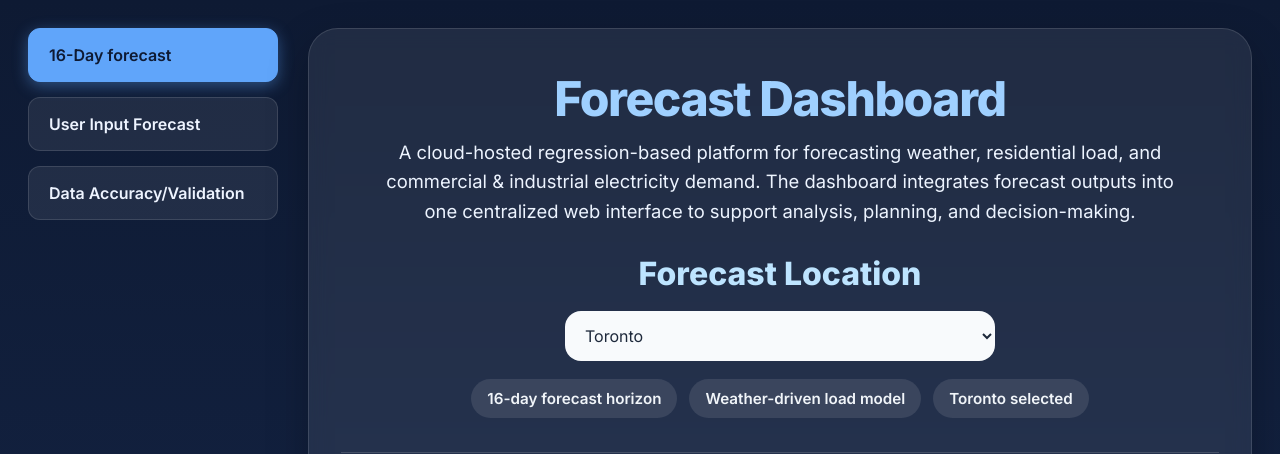
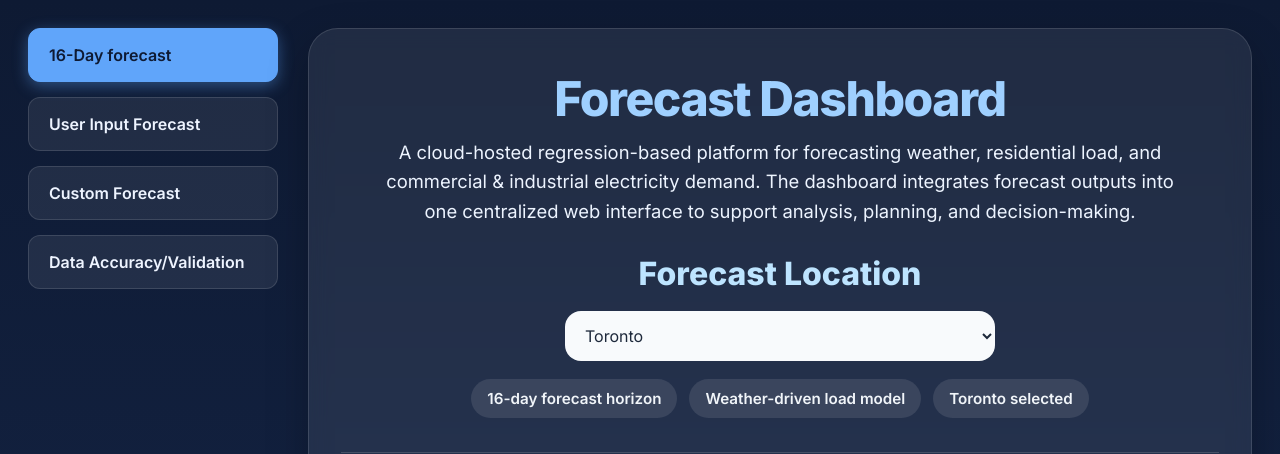
Before and after one commit to Hasnainr17/bv05-forecast, a Flask app: page / in a window 1280 px wide. Shown: the top 454 px of the page. Run offline with Flask 3, Linux system fonts and the light colour scheme; parts of the project's set-up code (start-up, migrations or seed data) failed here and were passed over.

Commit message:
Update index.html

```diff
--- a/templates/index.html
+++ b/templates/index.html
@@ -392,6 +392,7 @@
    {% set forecast_has_error = forecast_message and ('error' in forecast_message|lower or 'failed' in forecast_message|lower) %}
    {% set manual_has_error = manual_message and ('error' in manual_message|lower or 'failed' in manual_message|lower) %}
    {% set upload_has_error = upload_message and ('error' in upload_message|lower or 'failed' in upload_message|lower) %}
+   {% set custom_has_error = custom_message and ('error' in custom_message|lower or 'failed' in custom_message|lower) %}
    {% set validation_has_error = validation_message and ('could not' in validation_message|lower or 'error' in validation_message|lower or 'failed' in validation_message|lower) %}
 
    <div id="loadingOverlay" class="loading-overlay">
@@ -406,6 +407,7 @@
       <div class="sidebar">
          <button class="sidebar-btn active" id="btn-tab-16-day" onclick="switchTab('tab-16-day', this)">16-Day forecast</button>
          <button class="sidebar-btn" id="btn-tab-user-input" onclick="switchTab('tab-user-input', this)">User Input Forecast</button>
+         <button class="sidebar-btn" id="btn-tab-custom-forecast" onclick="switchTab('tab-custom-forecast', this)">Custom Forecast</button>
          <button class="sidebar-btn" id="btn-tab-validation" onclick="switchTab('tab-validation', this)">Data Accuracy/Validation</button>
       </div>
 
@@ -591,8 +593,8 @@
                                  <th>Date</th>
                                  <th>Temperature (°C)</th>
                                  <th>Wind Speed (km/h)</th>
-                                 <th>Residential Load (Wh)</th>
-                                 <th>C&amp;I Load (Wh)</th>
+                                 <th>Residential Load (MWh)</th>
+                                 <th>C&amp;I Load (MWh)</th>
                               </tr>
                            </thead>
                            <tbody>
@@ -671,8 +673,8 @@
             <th>Date</th>
             <th>Temperature (°C)</th>
             <th>Wind Speed (km/h)</th>
-            <th>Residential Load (Wh)</th>
-            <th>C&amp;I Load (Wh)</th>
+            <th>Residential Load (MWh)</th>
+            <th>C&amp;I Load (MWh)</th>
          </tr>
       </thead>
       <tbody>
@@ -694,7 +696,88 @@
                </div>
             </div>
          </div>
+<div id="tab-custom-forecast" class="tab-section">
+   <div class="card" id="custom-forecast-section">
+      <h2>Custom Forecast</h2>
+      <p class="section-text">
+         Upload your own historical dataset to train a custom model, then upload a forecast input file to generate Residential and C&amp;I load forecasts.
+      </p>
+      <p class="section-text">
+         Historical file must include Date, temperature, wind speed, Total Residential Consumption, and Total CI Consumption.
+      </p>
 
+      <div class="form-box">
+         <form method="POST" enctype="multipart/form-data" class="loading-form" action="{{ url_for('home') }}#custom-forecast-section">
+            <input type="hidden" name="form_type" value="custom_forecast">
+
+            <div style="display: flex; gap: 20px; flex-wrap: wrap; justify-content: center;">
+               <div class="form-group" style="min-width: 280px;">
+                  <label style="display: block; margin-bottom: 8px;">Historical Data File (.csv, .xlsx)</label>
+                  <input type="file" name="historical_file" accept=".csv, .xlsx, .xls" required>
+               </div>
+
+               <div class="form-group" style="min-width: 280px;">
+                  <label style="display: block; margin-bottom: 8px;">Forecast Input File (.csv, .xlsx)</label>
+                  <input type="file" name="forecast_file" accept=".csv, .xlsx, .xls" required>
+               </div>
+            </div>
+
+            <div style="text-align: center; margin-top: 22px;">
+               <button type="submit" class="btn">Run Custom Forecast</button>
+            </div>
+         </form>
+
+         {% if custom_message %}
+         <div class="message section-message {% if custom_has_error %}message-error{% endif %}" style="margin-top: 20px;">
+            {{ custom_message }}
+         </div>
+         {% endif %}
+
+         {% if custom_output %}
+         <hr class="results-divider">
+
+         <div style="display: flex; justify-content: space-between; align-items: center; margin-bottom: 15px;">
+            <h3 style="margin: 0;">Custom Forecast Results</h3>
+            <a href="{{ url_for('download_file', filename='custom_forecast_output.xlsx') }}"
+               class="btn" style="text-decoration: none; padding: 10px 16px; font-size: 0.9rem; background: #10b981;">
+               ↓ Download Excel
+            </a>
+         </div>
+
+         <table>
+            <thead>
+               <tr>
+                  <th>Date</th>
+                  <th>Temperature (°C)</th>
+                  <th>Wind Speed (km/h)</th>
+                  <th>Residential Load (MWh)</th>
+                  <th>C&amp;I Load (MWh)</th>
+               </tr>
+            </thead>
+            <tbody>
+               {% for row in custom_output %}
+               <tr>
+                  <td>{{ row.date }}</td>
+                  <td>{{ row.temperature }}</td>
+                  <td>{{ row.wind_speed }}</td>
+                  <td>{{ "%.2f"|format(row.forecast_residential_load) }}</td>
+                  <td>{{ "%.2f"|format(row.forecast_ci_load) }}</td>
+               </tr>
+               {% endfor %}
+            </tbody>
+         </table>
+
+         <div style="margin-top: 24px;">
+            {{ custom_res_plot | safe }}
+         </div>
+
+         <div style="margin-top: 24px;">
+            {{ custom_ci_plot | safe }}
+         </div>
+         {% endif %}
+      </div>
+   </div>
+</div>
          <div id="tab-validation" class="tab-section">
             <div class="card" id="validation-section">
                <h2>Interactive Model Validation</h2>
@@ -830,6 +913,10 @@
                sessionStorage.setItem("targetTab", "tab-user-input");
                sessionStorage.setItem("scrollTarget", "user-forecast");
                showLoading("Generating your custom forecast...");
+            } else if (formTypeInput && formTypeInput.value === "custom_forecast") {
+               sessionStorage.setItem("targetTab", "tab-custom-forecast");
+               sessionStorage.setItem("scrollTarget", "custom-forecast-section");
+               showLoading("Training custom model and generating forecast plots...");
             } else {
                sessionStorage.setItem("targetTab", "tab-16-day");
                showLoading("Loading updated dashboard results...");
@@ -837,7 +924,7 @@
          });
       });
 
-      {% if not show_validation and not user_output and not upload_output and not manual_message and not upload_message and not validation_message and selected_city == 'Toronto' %}
+{% if not show_validation and not user_output and not upload_output and not custom_output and not manual_message and not upload_message and not custom_message and not validation_message and selected_city == 'Toronto' %}
          resetLocationSelectorsToToronto();
       {% endif %}
 
@@ -849,6 +936,11 @@
       {% elif user_output or manual_message %}
          switchTab("tab-user-input");
          scrollToSection("user-forecast");
+         sessionStorage.removeItem("targetTab");
+         sessionStorage.removeItem("scrollTarget");
+      {% elif custom_message or custom_output %}
+         switchTab("tab-custom-forecast");
+         scrollToSection("custom-forecast-section");
          sessionStorage.removeItem("targetTab");
          sessionStorage.removeItem("scrollTarget");
       {% elif upload_message or upload_output %}
```
